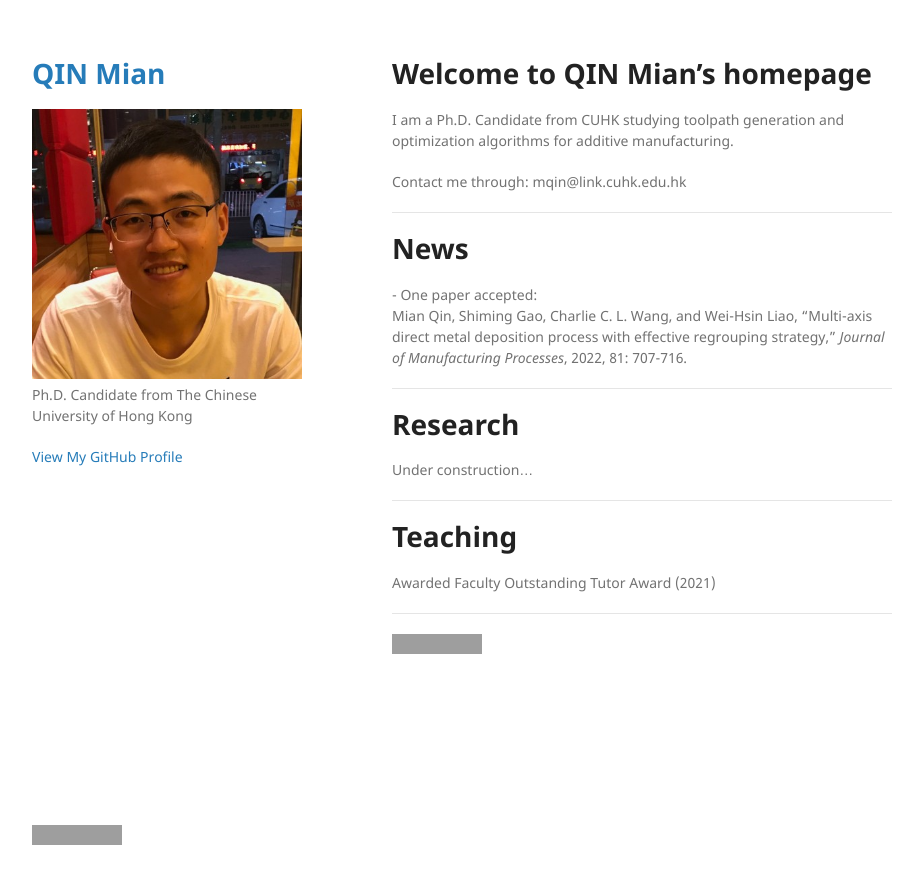
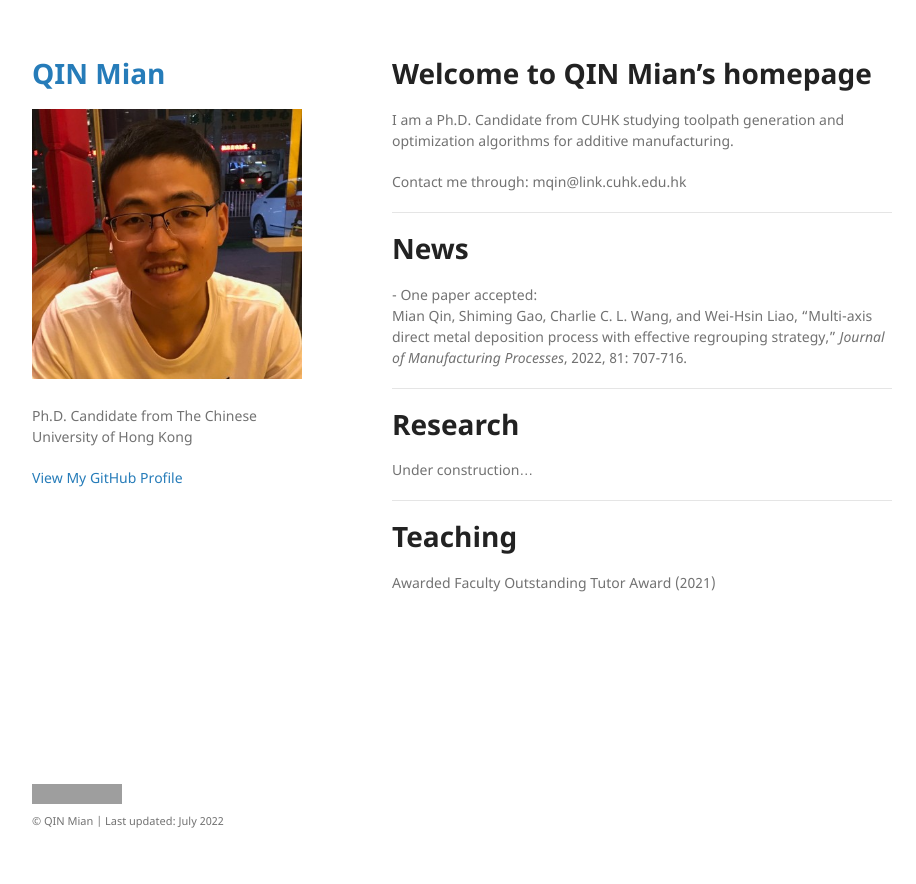
Before and after one commit to mqincuhk/mqincuhk.github.io, a Jekyll site: the page built from index.md, in a window 1280 px wide. Shown: the top 884 px of the page, without its empty margins (178-1094 px from the left). Built offline with Jekyll 4.4.1, drawn with Linux system fonts in a browser that asks for light colours; our own code applies the rules of GitHub Pages for plain Markdown files; grey boxes are pictures that could not be loaded.

Commit message:
update default

```diff
--- a/_layouts/default.html
+++ b/_layouts/default.html
@@ -18,7 +18,7 @@
         <h1><a href="{{ "/" | absolute_url }}">{{  site.title | default: site.github.repository_name }}</a></h1>
 
         {% if site.logo %}
-          <img src="{{site.logo | relative_url}}" alt="Logo" />
+          <img src="{{site.logo | relative_url}}" alt="Logo" border="0" width="360"/> <br>
         {% endif %}
 
         <br>
@@ -49,6 +49,7 @@
       </section>
       <footer>
         <a href="https://clustrmaps.com/site/1bpkm"  title="Visit tracker"><img src="//www.clustrmaps.com/map_v2.png?d=M43mMXEyo9n29UHnSDUT-wUosz1cCTbXBe7N_OuIqh0&cl=ffffff" /></a>
+        <p><small> &copy; QIN Mian | Last updated: July 2022 </a></small></p>
       </footer>
     </div>
     <script src="{{ "/assets/js/scale.fix.js" | relative_url }}"></script>
--- a/index.md
+++ b/index.md
@@ -21,8 +21,3 @@ Under construction...
 ---
 # **Teaching**
 Awarded Faculty Outstanding Tutor Award (2021)
-
-
-
----
-<a href="https://clustrmaps.com/site/1bpkm"  title="Visit tracker"><img src="//www.clustrmaps.com/map_v2.png?d=M43mMXEyo9n29UHnSDUT-wUosz1cCTbXBe7N_OuIqh0&cl=ffffff" /></a>
```
